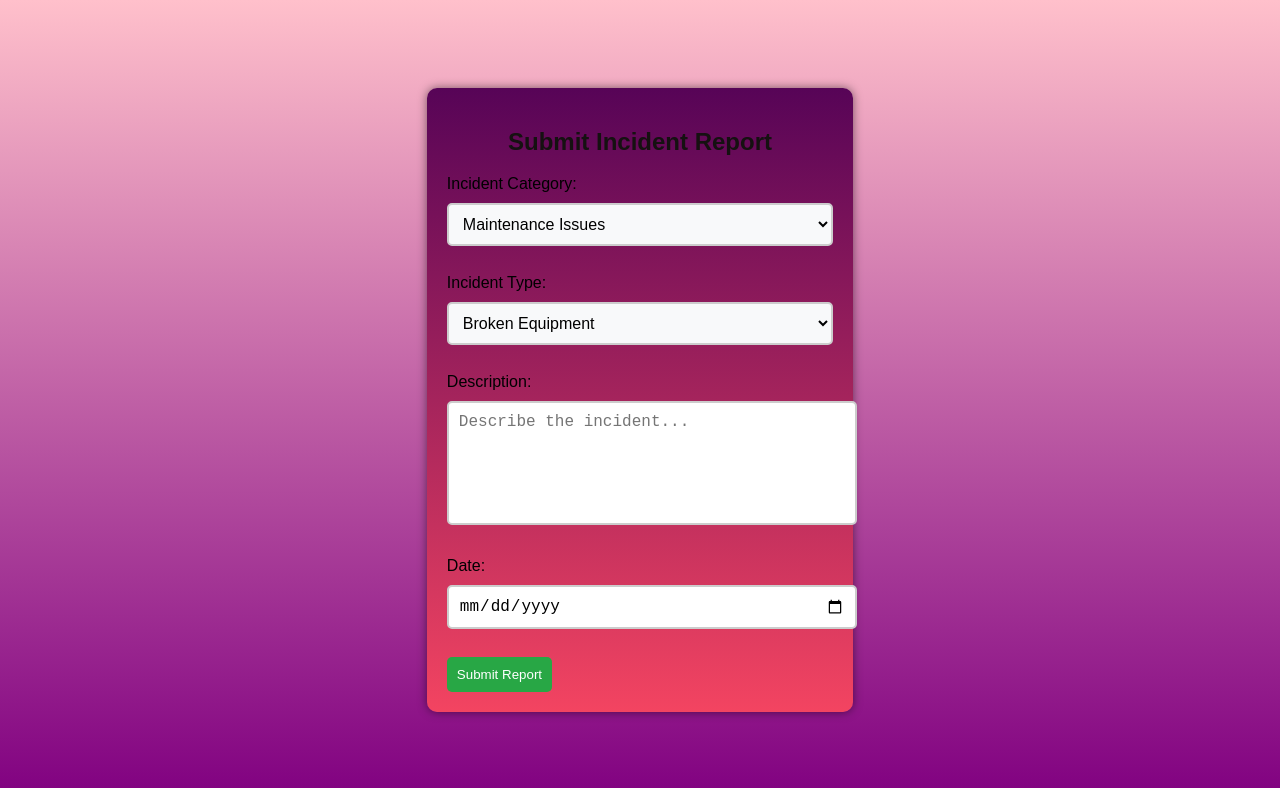
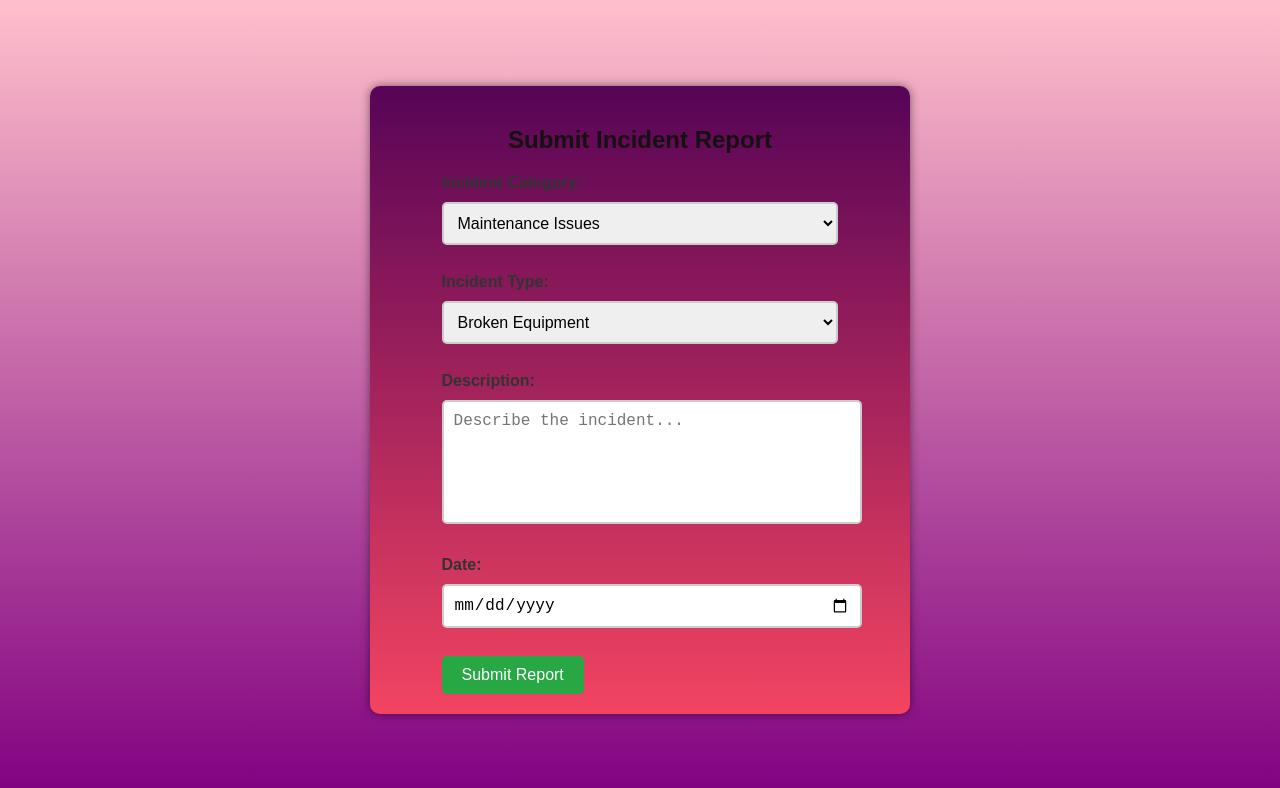
Before and after one commit to janaki799/incident-reporting-system, a plain HTML site: page report.html in a window 1280 px wide. Drawn offline with nearby package versions, Linux system fonts and the light colour scheme.

Commit message:
Update style.css

```diff
--- a/style.css
+++ b/style.css
@@ -3,13 +3,10 @@ body {
     font-family: Arial, sans-serif;
     margin: 0;
     padding: 0;
-    background-image: linear-gradient(pink,purple);
+    background-image: linear-gradient(pink, purple);
     background-size: cover;
     background-position: center;
 }
-
-
-
 
 .container {
     display: flex;
@@ -21,31 +18,7 @@ body {
 h1, h2 {
     color: #151111; /* Header color */
     text-align: center;
-}
-
-input, select, textarea {
-    width: 100%;
-    max-width: 400px;
-    padding: 10px;
-    margin: 10px 0;
-    border: 2px solid #ccc;
-    border-radius: 5px;
-    font-size: 16px;
-}
-
-/* Button styles */
-button {
-    background-color: #28a745; /* Green button */
-    color: white;
-    padding: 10px;
-    border: none;
-    border-radius: 5px;
-    cursor: pointer;
-    transition: background-color 0.3s ease;
-}
-
-button:hover {
-    background-color: #218838; /* Darker green on hover */
+    margin-bottom: 20px; /* Add margin below headers */
 }
 
 /* Form Container */
@@ -53,11 +26,13 @@ button:hover {
     display: flex;
     flex-direction: column;
     align-items: center;
-    background-image: linear-gradient(rgb(87, 4, 87),rgb(243, 68, 97));
+    background-image: linear-gradient(rgb(87, 4, 87), rgb(243, 68, 97));
     padding: 20px;
     border-radius: 10px;
     box-shadow: 0 0 10px rgba(0, 0, 0, 0.5);
     animation: fadeIn 0.5s; /* Fade-in animation */
+    width: 100%; /* Full width */
+    max-width: 500px; /* Limit max width for the form */
 }
 
 /* Animation for form display */
@@ -70,9 +45,42 @@ button:hover {
     }
 }
 
-/* Style for select dropdown */
-select {
-    background-color: #f8f9fa; /* Light background for dropdown */
+label {
+    margin: 10px 0 5px; /* Space between label and input */
+    font-weight: bold; /* Make labels bold */
+    color: #333; /* Darker color for labels */
+}
+
+input, select, textarea {
+    width: 100%;
+    max-width: 400px;
+    padding: 10px;
+    margin: 10px 0;
+    border: 2px solid #ccc;
+    border-radius: 5px;
+    font-size: 16px;
+    transition: border-color 0.3s; /* Smooth transition for border color */
+}
+
+input:focus, select:focus, textarea:focus {
+    border-color: #28a745; /* Change border color on focus */
+    outline: none; /* Remove default outline */
+}
+
+/* Button styles */
+button {
+    background-color: #28a745; /* Green button */
+    color: white;
+    padding: 10px 20px; /* Added padding for button */
+    border: none;
+    border-radius: 5px;
+    cursor: pointer;
+    transition: background-color 0.3s ease;
+    font-size: 16px; /* Font size for button */
+}
+
+button:hover {
+    background-color: #218838; /* Darker green on hover */
 }
 
 /* Textarea style */
@@ -83,6 +91,18 @@ textarea {
 
 /* Responsive styles */
 @media (max-width: 600px) {
+    .form-container {
+        width: 90%; /* Adjust form container width for smaller screens */
+    }
+
+    input, select, textarea {
+        max-width: 100%; /* Allow full width on smaller screens */
+    }
+}
+
+
+/* Responsive styles */
+@media (max-width: 600px) {
     input, select, textarea {
         max-width: 90%; /* Adjust max width for smaller screens */
     }
```
